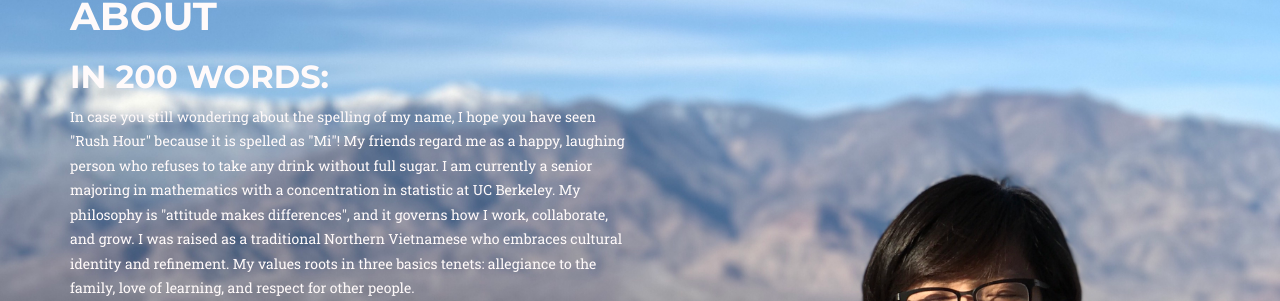
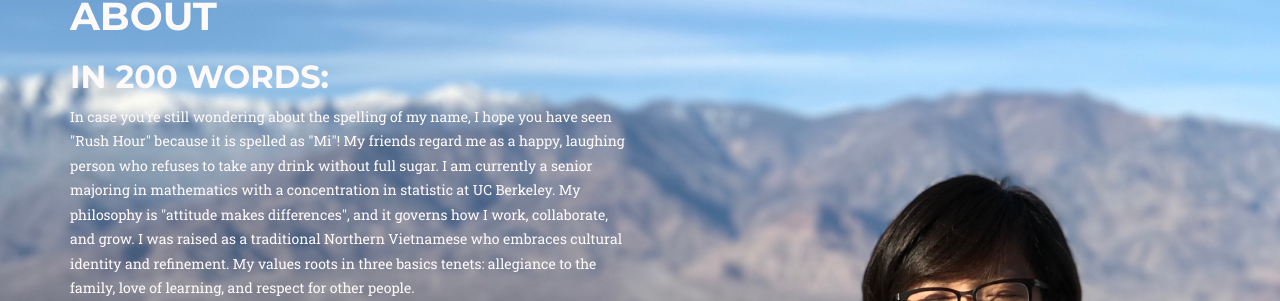
Before and after one commit to mdinh186/PersonalWeb, a Jekyll site: the page built from index.html, in a window 1280 px wide and 900 px high, scrolled down 1748 px. Shown: the part 153-454 px from the top of the window. Built offline with Jekyll 4.4.1, drawn with Linux system fonts in a browser that asks for light colours; some web fonts are replaced; some of the changed text lies outside the part shown.

Commit message:
fix minor things

```diff
--- a/_includes/about.html
+++ b/_includes/about.html
@@ -8,7 +8,7 @@
                 <div class="left col-md-6 col-sm-6">
                  <h1>About</h1>
                  <h2 class="text-heading">In 200 words:</h2>
-                    <p class="text-copy">In case you still wondering about the spelling of my name, I hope you have seen "Rush Hour" because it is spelled as "Mi"!
+                    <p class="text-copy">In case you're still wondering about the spelling of my name, I hope you have seen "Rush Hour" because it is spelled as "Mi"!
 
                     My friends regard me as a happy, laughing person who refuses to take any drink without full sugar.
 
--- a/_includes/service.html
+++ b/_includes/service.html
@@ -6,7 +6,7 @@
             <div class="row">
                 <div class="col-lg-12 text-center">
                     <h2 class="section-heading">Projects</h2>
-                    <h3 class="section-subheading text-muted">I share most of projects on Github. Feel free to check around! Here are some keynote projetcts that I've done:</h3>
+                    <h3 class="section-subheading text-muted">I share most of projects on Github. Feel free to check around! Here are some interesting projetcts that I've done:</h3>
                 </div>
             </div>
             <div class="row text-center">
```
